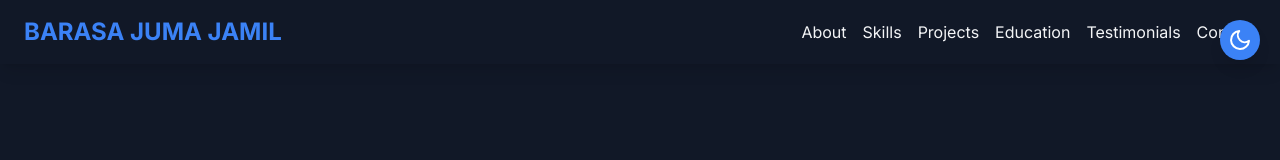
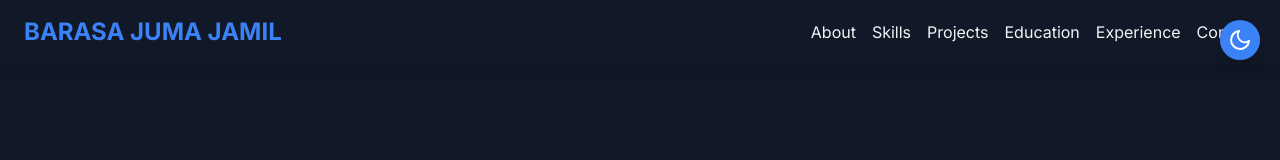
Before and after one commit to jamiljuma2/portfilio, a React (Create React App) app: page / in a window 1280 px wide. Shown: the top 160 px of the page. Built offline with nearby package versions, Linux system fonts and the light colour scheme; the HTML template or start-up script is replaced by a standard one.

Commit message:
Replace Testimonials with Experience in navigation bar

```diff
--- a/src/components/Navbar.js
+++ b/src/components/Navbar.js
@@ -13,7 +13,7 @@ const Navbar = () => {
           <li><a href="#projects" className="hover:text-blue-500 transition-colors">Projects</a></li>
           <li className="md:hidden"><a href="#contact" className="hover:text-blue-500 transition-colors">Contact</a></li>
           <li className="hidden md:inline"><a href="#education" className="hover:text-blue-500 transition-colors">Education</a></li>
-          <li className="hidden md:inline"><a href="#testimonials" className="hover:text-blue-500 transition-colors">Testimonials</a></li>
+          <li className="hidden md:inline"><a href="#experience" className="hover:text-blue-500 transition-colors">Experience</a></li>
           <li className="hidden md:inline"><a href="#contact" className="hover:text-blue-500 transition-colors">Contact</a></li>
         </ul>
       </div>
```
